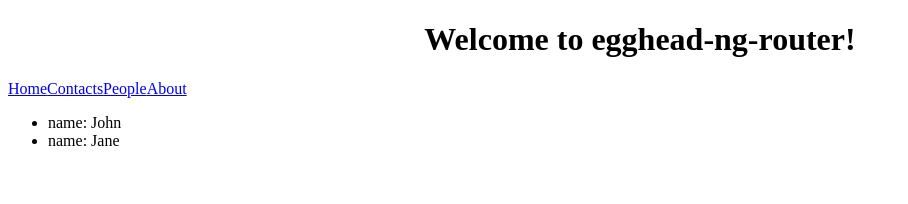
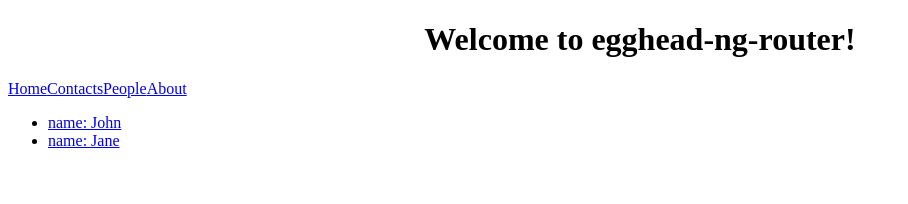
Before and after one commit to zhaoshengjun/angular-routing, an Angular app: page /people/list in a window 1280 px wide. Shown: the top 204 px of the page, without its empty margins (0-908 px from the left). Built offline with nearby package versions, Linux system fonts and the light colour scheme.

Commit message:
add link and pass id as parameter

```diff
--- a/src/app/people/person-list.component.html
+++ b/src/app/people/person-list.component.html
@@ -1,3 +1,5 @@
 <ul>
-  <li *ngFor="let person of allPerson">name: {{ person.name }}</li>
+  <li *ngFor="let person of allPerson">
+    <a [routerLink]="['/people', person.id]"> name: {{ person.name }}</a>
+  </li>
 </ul>
```
